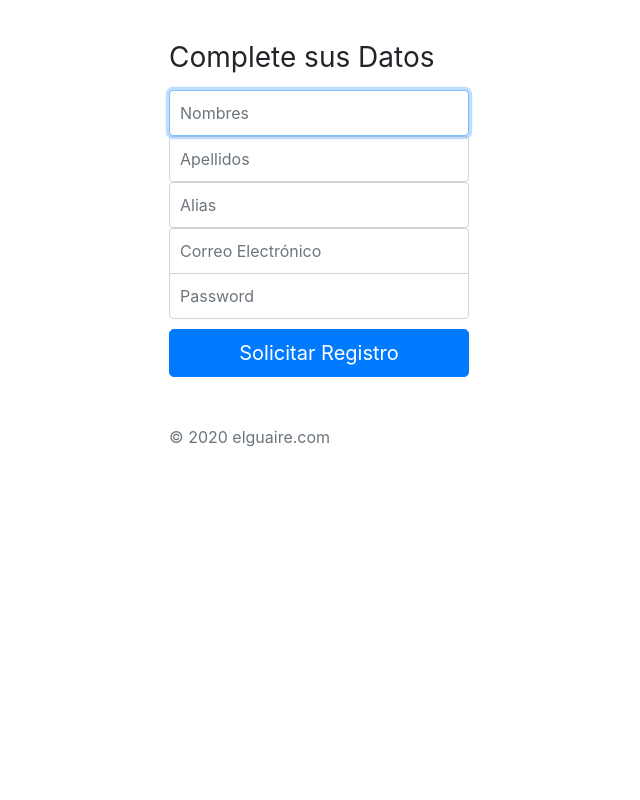
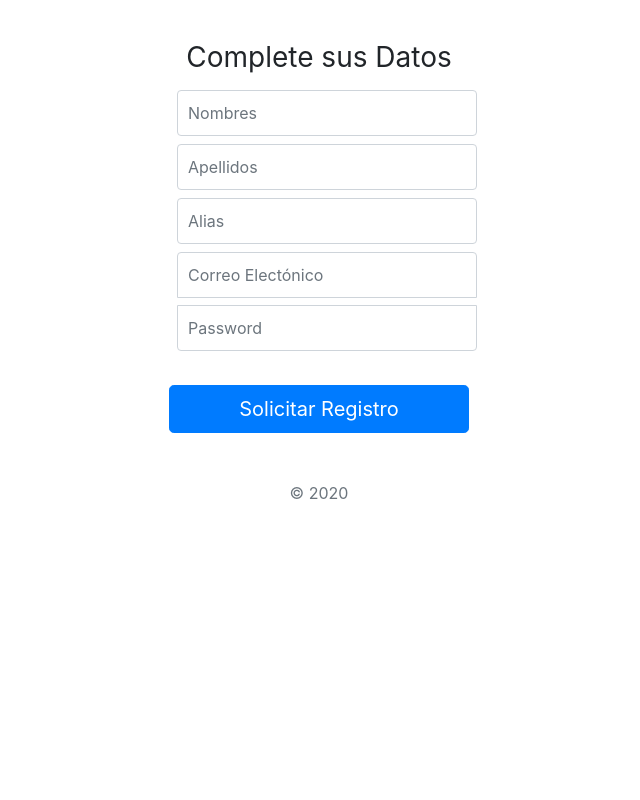
Before and after one commit to IvanVarela/camaro, a Django app: page /console/register in a window 1280 px wide. Shown: the whole page, without its empty margins (321-961 px from the left). Run offline with Django 3.2, Linux system fonts and the light colour scheme; some libraries are stand-ins or nearby versions.

Commit message:
Changers in Register form ussing widget attributes

```diff
--- a/camaro/console/static/console/style.css
+++ b/camaro/console/static/console/style.css
@@ -1,6 +1,10 @@
 html,
 body {
     height: 100%;
+}
+
+.text-center {
+    text-align: center!important;
 }
 
 body .home {
@@ -32,6 +36,7 @@ body .home {
     box-sizing: border-box;
     height: auto;
     padding: 10px;
+    margin: 8px;
     font-size: 16px;
 }
 
--- a/camaro/console/templates/console/layout_out.html
+++ b/camaro/console/templates/console/layout_out.html
@@ -36,7 +36,7 @@
     <link href="{% static 'console/style.css' %}" rel="stylesheet">
 
 </head>
-<body class="home">
+<body class="text-center home">
 {% block body %}
 {% endblock %}
 </body>
--- a/camaro/console/templates/console/register.html
+++ b/camaro/console/templates/console/register.html
@@ -5,19 +5,15 @@
 
         <img alt="" class="mb-4" height="50" src="" width="*">
         <h1 class="h3 mb-3 font-weight-normal">Complete sus Datos</h1>
-        <label class="sr-only" for="inputFirstName">Nombres</label>
-        <input autofocus class="form-control" name="firstName" id="inputFirstName" placeholder="Nombres" required type="text">
-        <label class="sr-only" for="inputLastName">Apellidos</label>
-        <input autofocus class="form-control" name="lastName" id="inputLastName" placeholder="Apellidos" required type="text">
-        <label class="sr-only" for="inputPseudo">Apellidos</label>
-        <input autofocus class="form-control" name="alias" id="inputPseudo" placeholder="Alias" required type="text">
-        <label class="sr-only" for="inputEmail">Correo Electrónico</label>
-        <input autofocus class="form-control" name="email" id="inputEmail" placeholder="Correo Electrónico" required type="email">
-        <label class="sr-only" for="inputPassword">Password</label>
-        <input class="form-control" name="password" id="inputPassword" placeholder="Password" required type="password">
+
+        {{ form.firstName }}
+        {{ form.lastName }}
+        {{ form.alias }}
+        {{ form.email }}
+        {{ form.password }}<br>
 
         <button class="btn btn-lg btn-primary btn-block" type="submit">Solicitar Registro</button>
-        <p class="mt-5 mb-3 text-muted">&copy; 2020 elguaire.com</p>
+        <p class="mt-5 mb-3 text-muted">&copy; 2020 </p>
 
     </form>
 {% endblock %}
--- a/camaro/console/views.py
+++ b/camaro/console/views.py
@@ -1,5 +1,22 @@
 from django.shortcuts import render
 from django.http import HttpResponse, HttpResponseRedirect
+from django import forms
+
+
+class NewRegisterForm(forms.Form):
+    firstName = forms.CharField(widget=forms.TextInput(attrs={'class': 'form-control',
+                                                              'placeholder': 'Nombres'}))
+    lastName = forms.CharField(widget=forms.TextInput(attrs={'class': 'form-control',
+                                                             'placeholder': 'Apellidos'}))
+    alias = forms.CharField(widget=forms.TextInput(attrs={'class': 'form-control',
+                                                          'placeholder': 'Alias'
+    }))
+    email = forms.EmailField(widget=forms.EmailInput(attrs={'class': 'form-control',
+                                                            'placeholder': 'Correo Electónico'}))
+    password = forms.CharField(widget=forms.PasswordInput(attrs={'class': 'form-control',
+                                                                 'placeholder': 'Password',
+                                                                 'type': 'password'}))
+
 
 # Create your views here.
 
@@ -8,4 +25,6 @@ def index(request):
 
 
 def register(request):
-    return render(request, "console/register.html")
+    return render(request, "console/register.html", {
+        "form": NewRegisterForm()
+    })
```
